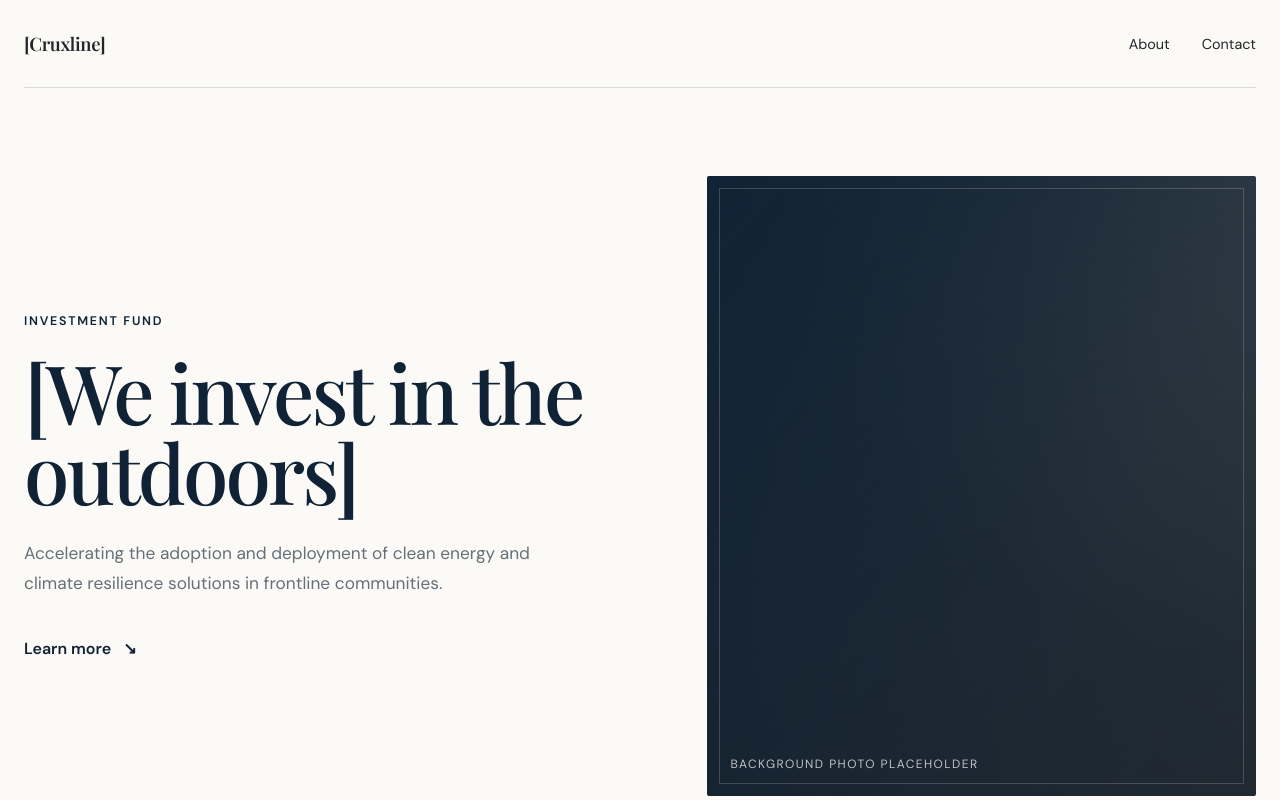
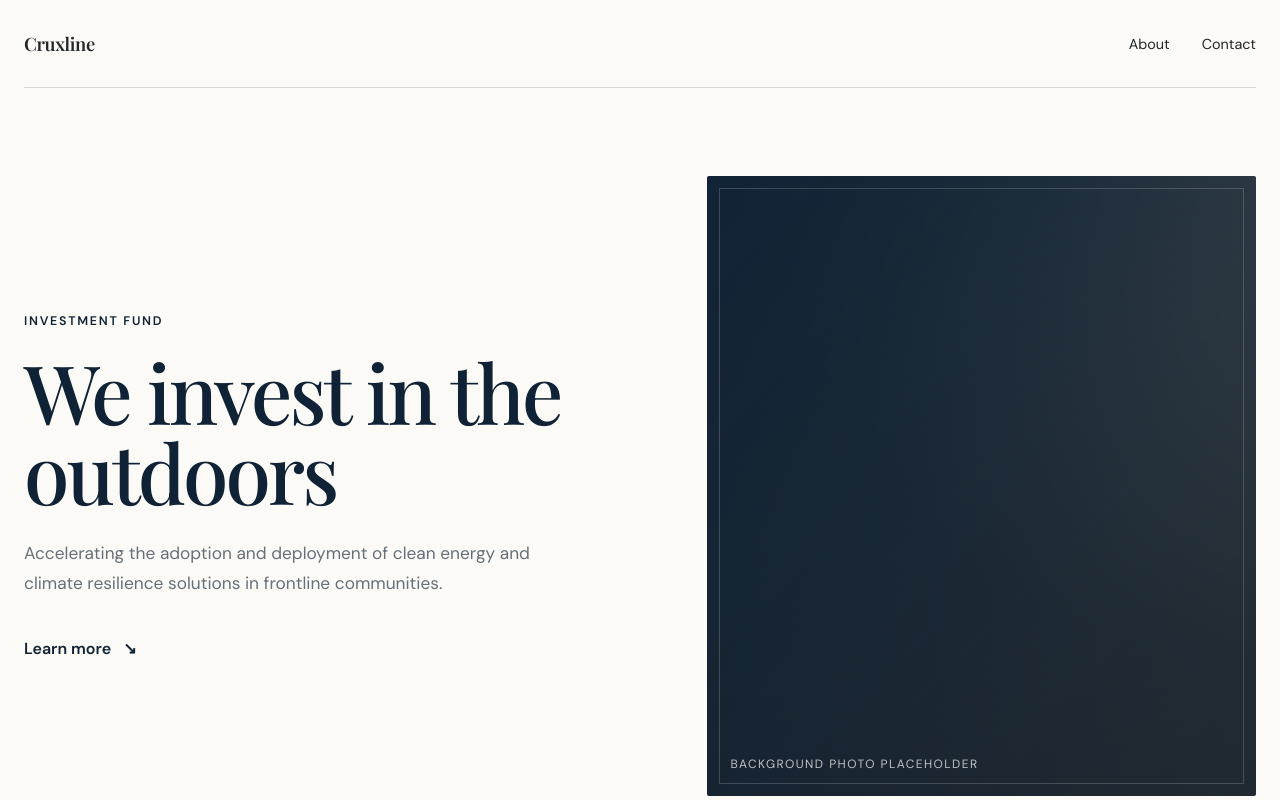
Before and after one commit to worc3467/Cruxline, a plain HTML site: page index.html in a window 1280 px wide. Shown: the top 800 px of the page. Drawn offline with nearby package versions, Linux system fonts and the light colour scheme.

Commit message:
Remove brackets from brand name and heading

```diff
--- a/index.html
+++ b/index.html
@@ -20,7 +20,7 @@
 </head>
 <body>
   <header class="site-header">
-    <a class="brand" href="#top" aria-label="[Cruxline] home">[Cruxline]</a>
+    <a class="brand" href="#top" aria-label="Cruxline home">Cruxline</a>
     <nav aria-label="Primary navigation">
       <a href="#about">About</a>
       <a href="#contact">Contact</a>
@@ -31,7 +31,7 @@
     <section class="hero section">
       <div class="hero-copy">
         <p class="eyebrow">Investment Fund</p>
-        <h1>[We invest in the outdoors]</h1>
+        <h1>We invest in the outdoors</h1>
         <p class="hero-intro">
           Accelerating the adoption and deployment of clean energy and climate resilience solutions in frontline communities.
         </p>
```
